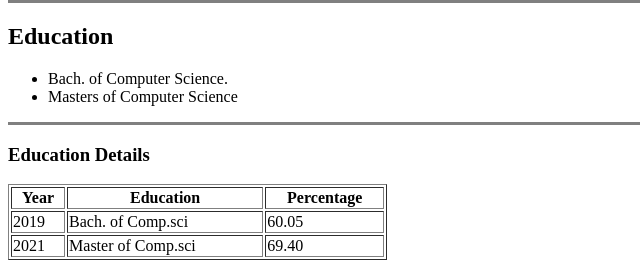
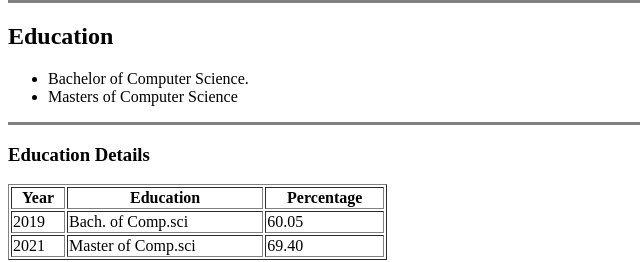
Before and after one commit to Aditya1998781/CV, a plain HTML site: page index.html in a window 1280 px wide. Shown: the part 262-524 px from the top of the page, 0-640 px from the left. Drawn offline with Linux system fonts and the light colour scheme.

Commit message:
Update index.html

```diff
--- a/index.html
+++ b/index.html
@@ -22,7 +22,7 @@
   <hr size="3" noshade>
   <h2>Education</h2>
   <ul>
-  <li>Bach. of Computer Science.</li>
+  <li>Bachelor of Computer Science.</li>
   <li>Masters of Computer Science</li>
   </ul>
   <hr size="3" noshade>
```
